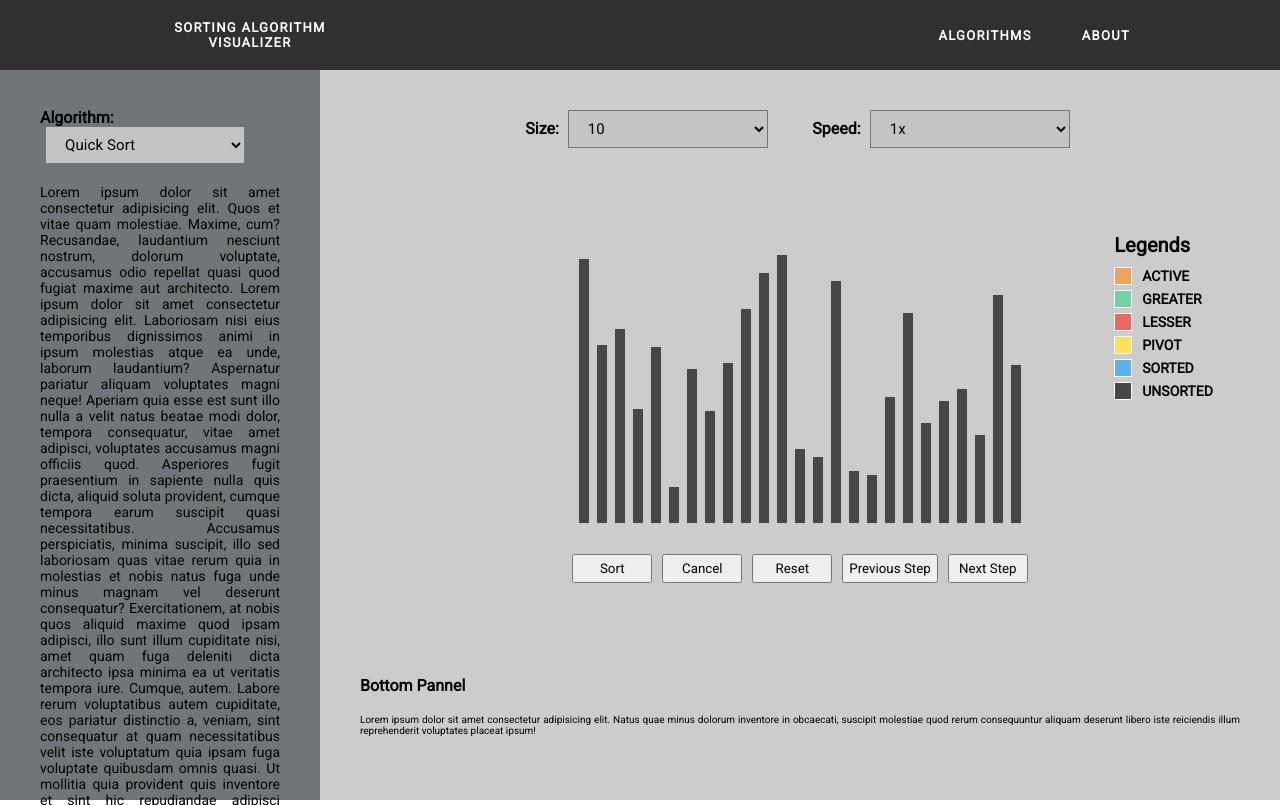
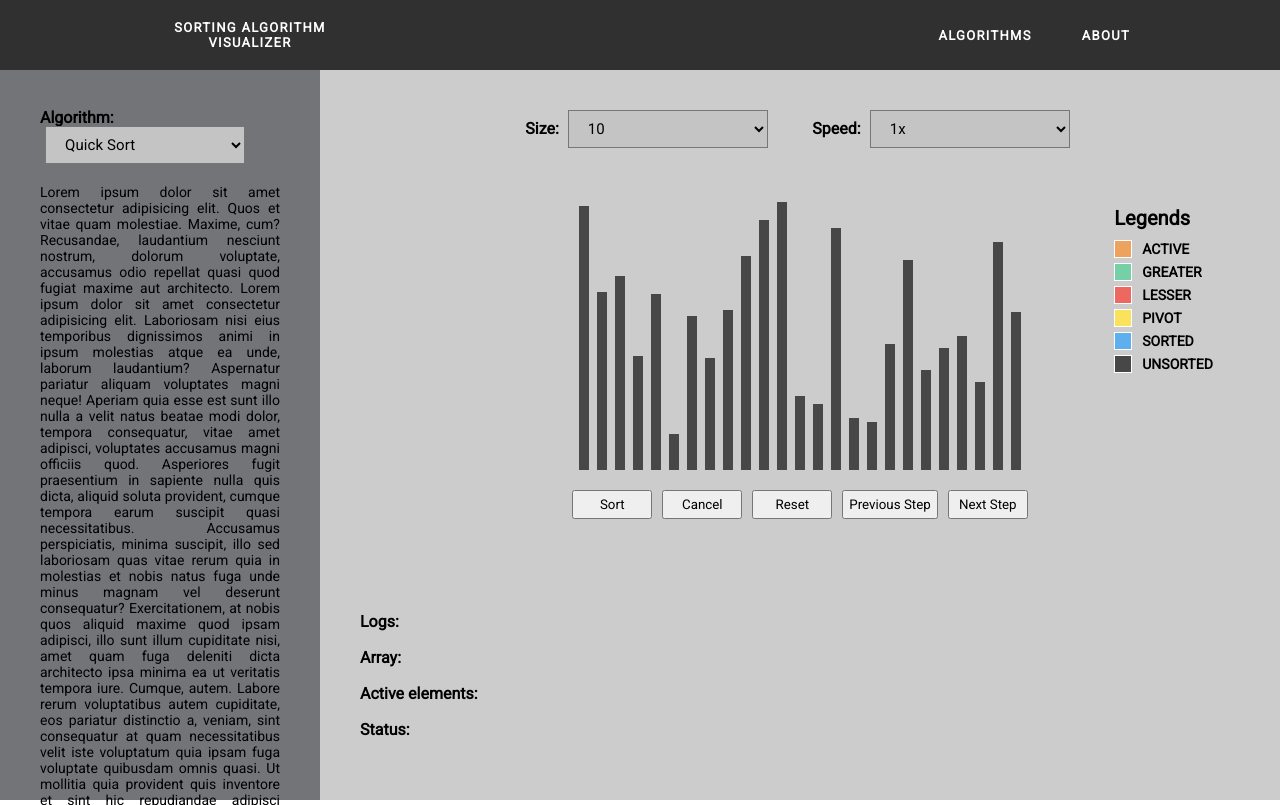
Before and after one commit to bkrmadtya/sorting-algorithm-visualizer, a React app: page / in a window 1280 px wide. Built offline with nearby package versions, Linux system fonts and the light colour scheme.

Commit message:
feat: added basic details to the bottom panel

```diff
--- a/src/components/Dashboard/Panels/BottomPanel/index.tsx
+++ b/src/components/Dashboard/Panels/BottomPanel/index.tsx
@@ -4,13 +4,10 @@ import { Header } from 'src/components/Common'
 const BottomPanel: React.FC = () => {
 	return (
 		<div className='bottomPanel'>
-			<Header className='panelHeader'>Bottom Pannel</Header>
-			<p>
-				Lorem ipsum dolor sit amet consectetur adipisicing elit. Natus quae
-				minus dolorum inventore in obcaecati, suscipit molestiae quod rerum
-				consequuntur aliquam deserunt libero iste reiciendis illum reprehenderit
-				voluptates placeat ipsum!
-			</p>
+			<Header className='panelHeader'>Logs:</Header>
+			<Header className='panelHeader'>Array:</Header>
+			<Header className='panelHeader'>Active elements:</Header>
+			<Header className='panelHeader'>Status:</Header>
 		</div>
 	)
 }
```
